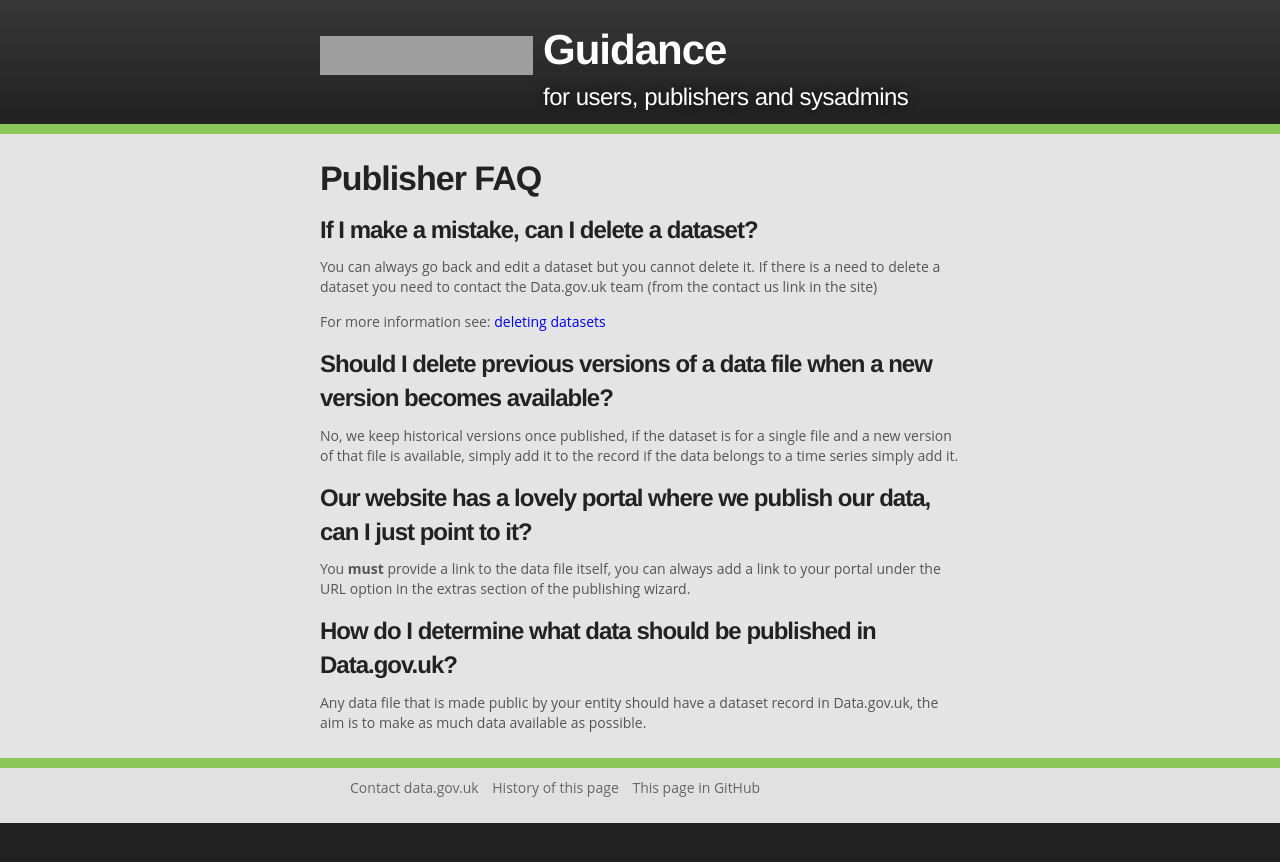
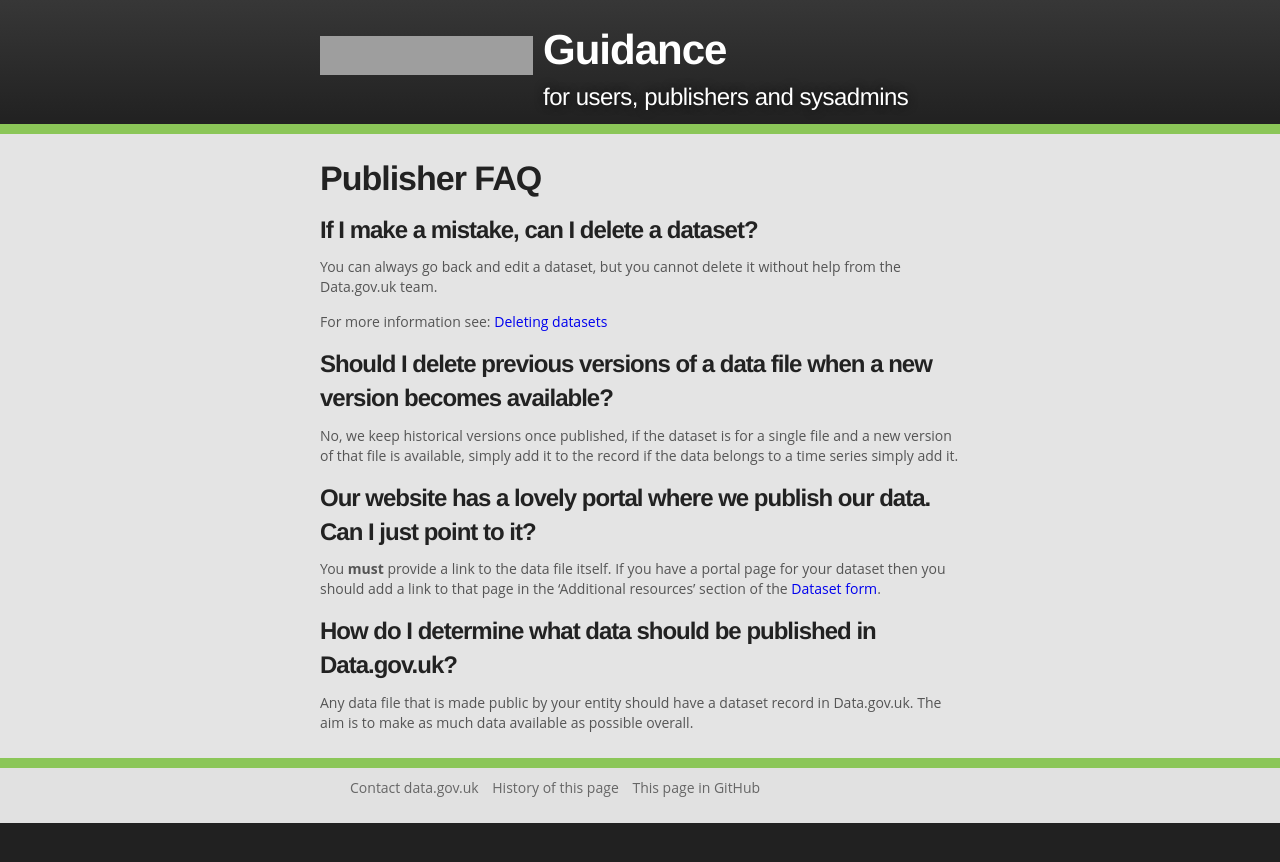
Before and after one commit to datagovuk/guidance, a Jekyll site: the page built from publisher_faq.md, in a window 1280 px wide. Shown: the top 862 px of the page. Built offline with Jekyll 4.4.1, drawn with Linux system fonts in a browser that asks for light colours; grey boxes are pictures that could not be loaded.

```diff
--- a/publisher_faq.md
+++ b/publisher_faq.md
@@ -5,18 +5,18 @@ layout: "default"
 
 ### If I make a mistake, can I delete a dataset?
 
-You can always go back and edit a dataset but you cannot delete it.  If there is a need to delete a dataset you need to contact the Data.gov.uk team (from the contact us link in the site)
+You can always go back and edit a dataset, but you cannot delete it without help from the Data.gov.uk team.
 
-For more information see: [deleting datasets](deleting_datasets.html)
+For more information see: [Deleting datasets](deleting_datasets.html)
 
 ### Should I delete previous versions of a data file when a new version becomes available?
 
 No, we keep historical versions once published, if the dataset is for a single file and a new version of that file is available, simply add it to the record if the data belongs to a time series simply add it.
 
-### Our website has a lovely portal where we publish our data, can I just point to it?
+### Our website has a lovely portal where we publish our data. Can I just point to it?
 
-You **must** provide a link to the data file itself, you can always add a link to your portal under the URL option in the extras section of the publishing wizard.
+You **must** provide a link to the data file itself. If you have a portal page for your dataset then you should add a link to that page in the 'Additional resources' section of the [Dataset form](dataset_form.html).
 
 ### How do I determine what data should be published in Data.gov.uk?
 
-Any data file that is made public by your entity should have a dataset record in Data.gov.uk, the aim is to make as much data available as possible.
+Any data file that is made public by your entity should have a dataset record in Data.gov.uk. The aim is to make as much data available as possible overall.
```
Also changed, not shown: index.md (+14 -12 lines), issues_management.md (added, +69 -0 lines), images/issue_assignee.png (added), images/issue_create.png (added), images/issue_on_dataset.png (added), images/issue_page.png (added), images/issue_publisher.png (added), images/issue_publisher_link.png (added).
